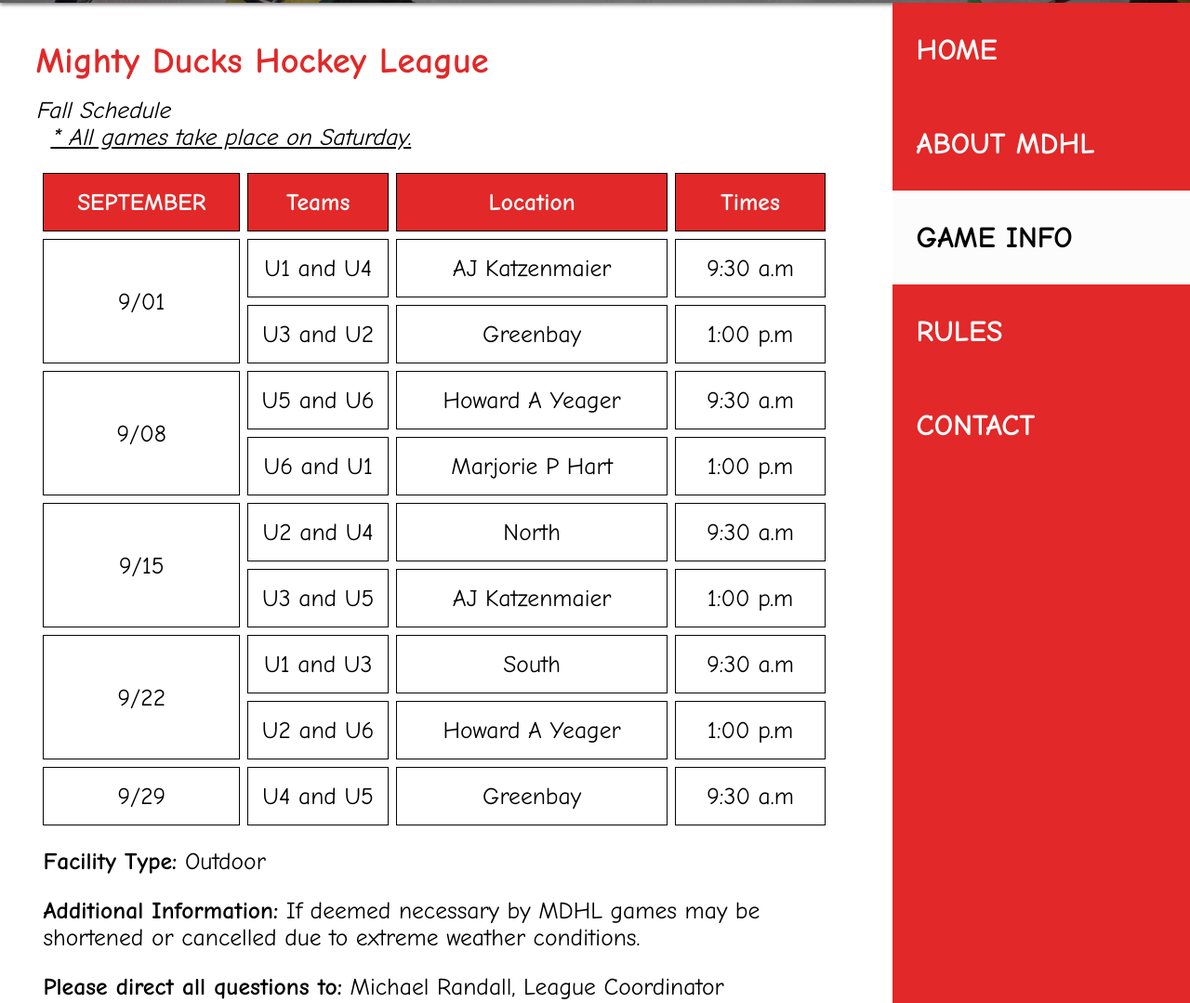
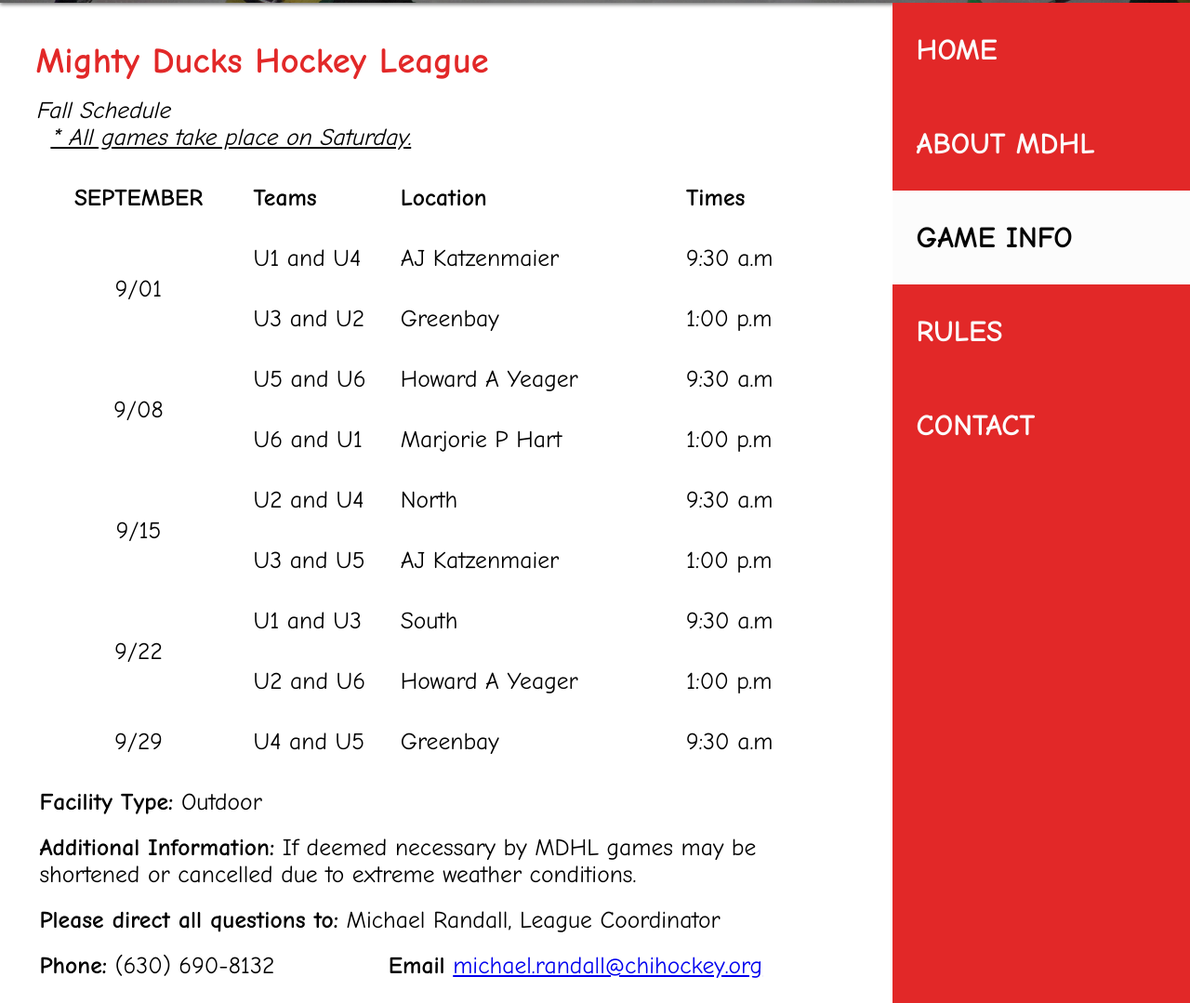
Before and after one commit to eserengo/MindHub_MDHL, a plain HTML site: page src/pages/game_info.html in a window 1280 px wide. Shown: the part 317-1396 px from the top of the page at 93% size. Drawn offline with Linux system fonts and the light colour scheme.

Commit message:
Agrego ultimos cambios - proyecto finalizado

```diff
--- a/src/pages/game_info.html
+++ b/src/pages/game_info.html
@@ -30,7 +30,7 @@
       </caption>
       <thead>
         <tr>
-          <th scope="col">SEPTEMBER</th>
+          <th scope="col" class="center">SEPTEMBER</th>
           <th scope="col">Teams</th>
           <th scope="col">Location</th>
           <th scope="col">Times</th>
@@ -38,7 +38,7 @@
       </thead>
       <tbody>
         <tr>
-          <td rowspan="2">9/01</td>
+          <td rowspan="2" class="center">9/01</td>
           <td>U1 and U4</td>
           <td>AJ Katzenmaier</td>
           <td>9:30 a.m</td>
@@ -49,7 +49,7 @@
           <td>1:00 p.m</td>
         </tr>
         <tr>
-          <td rowspan="2">9/08</td>
+          <td rowspan="2" class="center">9/08</td>
           <td>U5 and U6</td>
           <td>Howard A Yeager</td>
           <td>9:30 a.m</td>
@@ -60,7 +60,7 @@
           <td>1:00 p.m</td>
         </tr>
         <tr>
-          <td rowspan="2">9/15</td>
+          <td rowspan="2" class="center">9/15</td>
           <td>U2 and U4</td>
           <td>North</td>
           <td>9:30 a.m</td>
@@ -71,7 +71,7 @@
           <td>1:00 p.m</td>
         </tr>
         <tr>
-          <td rowspan="2">9/22</td>
+          <td rowspan="2" class="center">9/22</td>
           <td>U1 and U3</td>
           <td>South</td>
           <td>9:30 a.m</td>
@@ -82,7 +82,7 @@
           <td>1:00 p.m</td>
         </tr>
         <tr>
-          <td>9/29</td>
+          <td class="center">9/29</td>
           <td>U4 and U5</td>
           <td>Greenbay</td>
           <td>9:30 a.m</td>
--- a/src/styles.css
+++ b/src/styles.css
@@ -128,12 +128,6 @@ section {
   margin-left: 1rem;
 }
 
-.center {
-  text-align: center;
-  text-indent: 0rem;
-  margin-bottom: 0rem;
-}
-
 ul, ol {
   list-style-position: inside;
   margin-bottom: 1rem;
@@ -144,7 +138,7 @@ ol > li:not(li > ol > li) {
 }
 
 ul > li {
-  text-indent: 2rem;
+  text-indent: 1rem;
 }
 
 :is(li, td) :is(h4, p) {
@@ -153,7 +147,7 @@ ul > li {
 
 table {
   border-collapse: separate;
-  border-spacing: 0.5rem;
+  border-spacing: 0.25rem;
   font-size: 2vw;
 }
 
@@ -168,14 +162,14 @@ table > caption > p {
 }
 
 :is(thead, tbody) :is(th, td) {
-  border: 1px solid var(--negro);
-  text-align: center;
+  text-align: left;
   padding: 2vh 1vw;
 }
 
-thead th {
-  background-color: var(--rojo);
-  color: var(--blanco);
+.center {
+  text-align: center !important;
+  text-indent: 0rem;
+  margin-bottom: 0rem;
 }
 
 tfoot td {
```
Also changed, not shown: src/pages/rules.html (+9 -5 lines).
